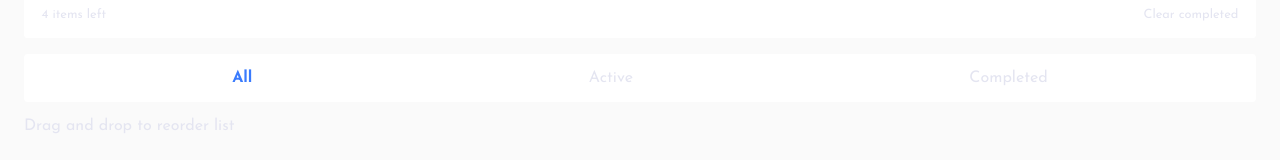
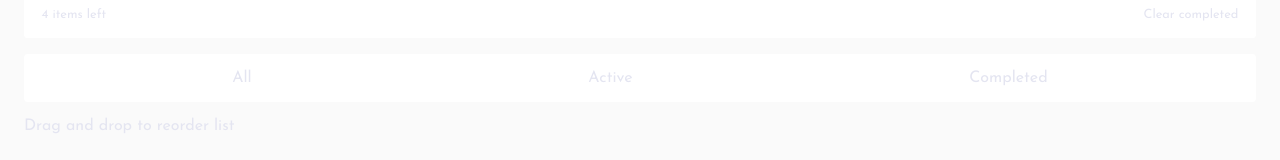
Before and after one commit to cancomertpay/todo-app, a React (Vite) app: page / in a window 1280 px wide. Shown: the part 448-608 px from the top of the page. Built offline with nearby package versions, Linux system fonts and the light colour scheme.

Commit message:
fix list filterers

```diff
--- a/src/components/Main/ListFilterers.jsx
+++ b/src/components/Main/ListFilterers.jsx
@@ -1,6 +1,7 @@
 import React, { useState } from "react";
 
 // redux
+import { useSelector } from "react-redux";
 import { useDispatch } from "react-redux";
 import { uiActions } from "../../store/ui-slice";
 
@@ -9,38 +10,38 @@ import { Filterer, ListFiltererContainer } from "./ListFilterersStyles";
 
 function ListFilterers() {
   // redux
+  const activeFilter = useSelector((state) => state.activeFilter);
   const dispatch = useDispatch();
 
-  const [isActive, setIsActive] = useState({
-    all: true,
-    active: false,
-    completed: false,
-  });
+  const [isActive, setIsActive] = useState(activeFilter);
 
   const getAllItemsList = () => {
     dispatch(uiActions.switchFilter("all"));
-    setIsActive({ all: true, active: false, completed: false });
+    setIsActive(activeFilter);
   };
 
   const getActiveItemsList = () => {
     dispatch(uiActions.switchFilter("active"));
-    setIsActive({ all: false, active: true, completed: false });
+    setIsActive(activeFilter);
   };
 
   const getCompletedItemsList = () => {
     dispatch(uiActions.switchFilter("completed"));
-    setIsActive({ all: false, active: false, completed: true });
+    setIsActive(activeFilter);
   };
 
   return (
     <ListFiltererContainer>
-      <Filterer $active={isActive.all} onClick={getAllItemsList}>
+      <Filterer $active={isActive === "all"} onClick={getAllItemsList}>
         All
       </Filterer>
-      <Filterer $active={isActive.active} onClick={getActiveItemsList}>
+      <Filterer $active={isActive === "active"} onClick={getActiveItemsList}>
         Active
       </Filterer>
-      <Filterer $active={isActive.completed} onClick={getCompletedItemsList}>
+      <Filterer
+        $active={isActive === "completed"}
+        onClick={getCompletedItemsList}
+      >
         Completed
       </Filterer>
     </ListFiltererContainer>
```
